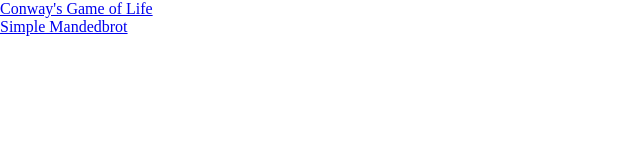
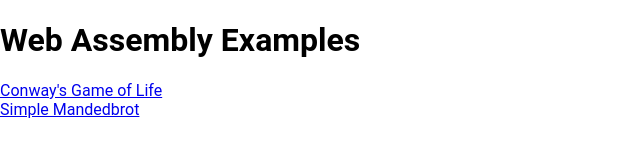
Before and after one commit to nerdkid93/wasm-intro, a plain HTML site: page index.html in a window 1280 px wide. Shown: the whole page, without its empty margins (0-640 px from the left). Drawn offline with Linux system fonts and the light colour scheme.

Commit message:
wasm homepage fix

```diff
--- a/index.html
+++ b/index.html
@@ -8,11 +8,15 @@
       width: 100%;
       height: 100%;
     }
+    body {
+      font-family: Roboto, Noto, sans-serif;
+    }
   </style>
 </head>
   <body>
-    <a href="lyff/">Conway's Game of Life</a><br>
-    <a href="mandelbrot-simple/">Simple Mandedbrot</a><br>
+    <h1>Web Assembly Examples</h1>
+    <a href="/lyff">Conway's Game of Life</a><br>
+    <a href="/mandelbrot-simple">Simple Mandedbrot</a><br>
     <!--<a href="mandelbrot-tiled/">Tiled Mandelbrot</a><br>-->
   </body>
 </html>
```
